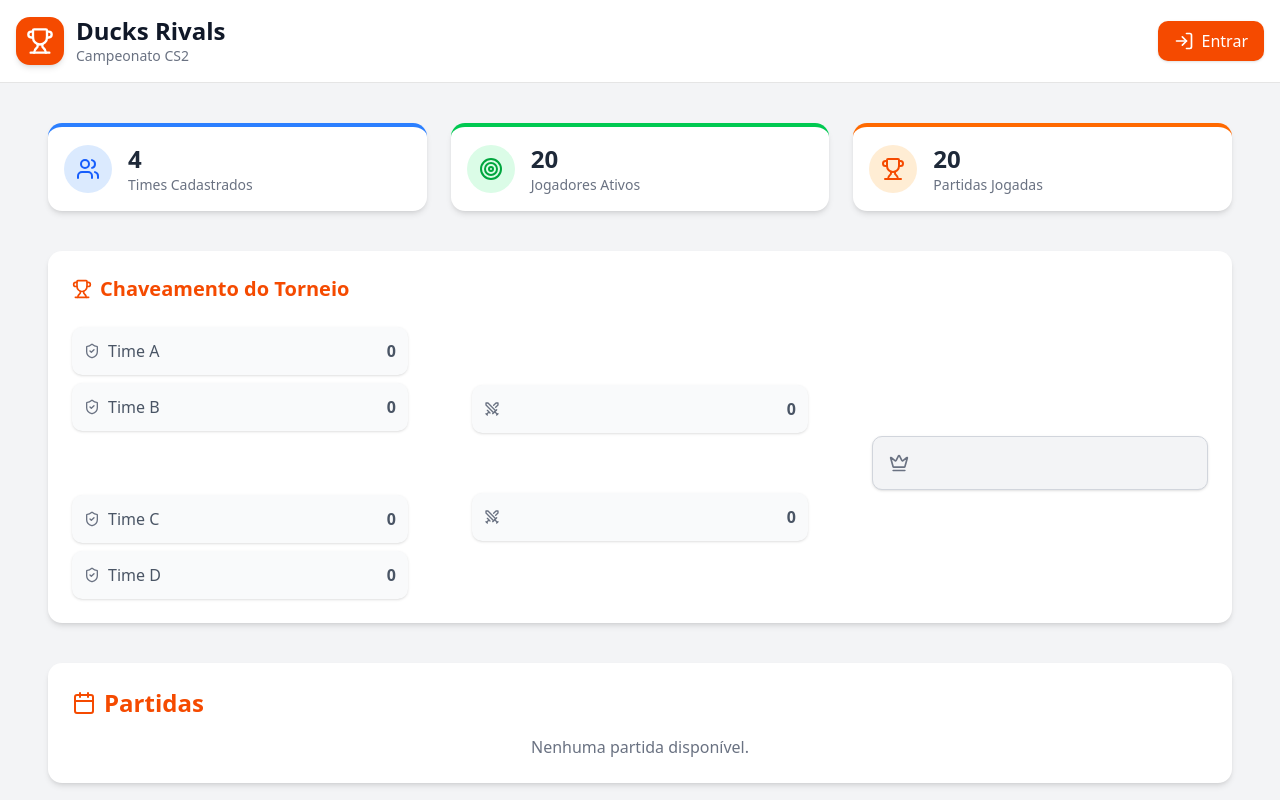
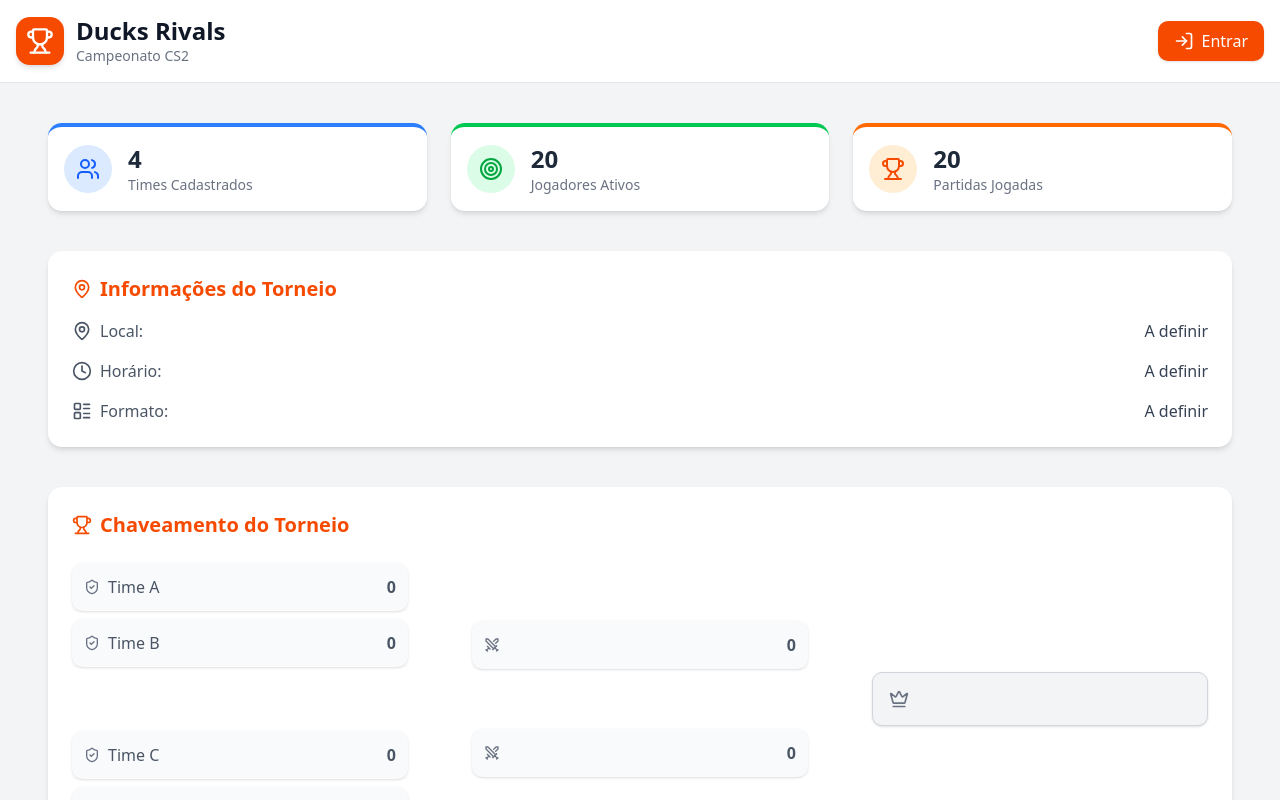
Before and after one commit to deploy-easypanel/rivals_web, a Next.js app: page / in a window 1280 px wide. Shown: the top 800 px of the page. Built offline with nearby package versions, Linux system fonts and the light colour scheme.

Commit message:
feat: add AdminTorneioInfo component for tournament information management and display

```diff
--- a/src/app/admin/page.tsx
+++ b/src/app/admin/page.tsx
@@ -3,10 +3,11 @@
 import AdminBanner from '@/components/admin/AdminBanner';
 import AdminChaveamento from '@/components/admin/AdminChaveamento';
 import AdminPartidas from '@/components/admin/AdminPartidas';
+import AdminTorneioInfo from '@/components/admin/AdminTorneioInfo';
 import Footer from '@/components/Footer';
 import Header from '@/components/Header';
 import Stats from '@/components/Stats';
-import { MapPin, Medal } from 'lucide-react';
+import { Medal } from 'lucide-react';
 
 const topTeams = [
   { name: 'Ducks Squad', wins: 8, losses: 2, points: 24 },
@@ -21,6 +22,7 @@
       <main className="space-y-10 px-6 md:px-12 py-10 bg-gray-100">
         <AdminBanner dataTorneio={new Date('2025-06-30T14:00:00')} />
         <Stats />
+        <AdminTorneioInfo />
         <AdminChaveamento />
         <AdminPartidas />
 
@@ -60,28 +62,6 @@
             ))}
           </div>
         </section>
-
-        {/* Informações do Torneio */}
-        <section className="bg-white rounded-xl shadow-md p-6">
-          <h3 className="text-xl font-bold mb-4 flex items-center">
-            <MapPin className="w-5 h-5 mr-2 text-orange-600" />
-            Informações do Torneio
-          </h3>
-          <ul className="space-y-3">
-            <li className="flex justify-between">
-              <span className="text-gray-600">Local:</span>
-              <span className="font-medium">Stream Twitch</span>
-            </li>
-            <li className="flex justify-between">
-              <span className="text-gray-600">Horário:</span>
-              <span className="font-medium">14:00 - 20:00</span>
-            </li>
-            <li className="flex justify-between">
-              <span className="text-gray-600">Formato:</span>
-              <span className="font-medium">Eliminação Simples</span>
-            </li>
-          </ul>
-        </section>
       </main>
       <Footer />
     </>
--- a/src/app/page.tsx
+++ b/src/app/page.tsx
@@ -6,6 +6,7 @@
 import Header from '@/components/Header';
 import Partidas from '@/components/Partidas';
 import Stats from '@/components/Stats';
+import TorneioInfo from '@/components/TorneioInfo';
 import { MapPin, Medal } from 'lucide-react';
 
 const topTeams = [
@@ -21,6 +22,7 @@
       <main className="space-y-10 px-6 md:px-12 py-10 bg-gray-100">
         {/* <Banner dataTorneio={new Date('2025-06-30T14:00:00')} /> */}
         <Stats />
+        <TorneioInfo />
         <Chaveamento />
         <Partidas />
 
--- /dev/null
+++ b/src/components/TorneioInfo.tsx
@@ -0,0 +1,66 @@
+'use client';
+
+import { Clock, LayoutList, MapPin } from 'lucide-react';
+import { useEffect, useState } from 'react';
+
+const STORAGE_KEY = 'torneio_info';
+
+interface TorneioData {
+  local: string;
+  horario: string;
+  formato: string;
+}
+
+export default function TorneioInfo() {
+  const [data, setData] = useState<TorneioData>({
+    local: '',
+    horario: '',
+    formato: '',
+  });
+
+  useEffect(() => {
+    const stored = localStorage.getItem(STORAGE_KEY);
+    if (stored) {
+      try {
+        const parsed = JSON.parse(stored);
+        if (parsed.local && parsed.horario && parsed.formato) {
+          setData(parsed);
+        }
+      } catch {
+        // Dados inválidos
+      }
+    }
+  }, []);
+
+  return (
+    <section className="bg-white rounded-xl shadow-md p-6 w-full">
+      <h3 className="text-xl font-bold mb-4 flex items-center text-orange-600">
+        <MapPin className="w-5 h-5 mr-2" />
+        Informações do Torneio
+      </h3>
+      <ul className="space-y-4 text-gray-700">
+        <li className="flex items-center justify-between">
+          <div className="flex items-center gap-2 text-gray-600">
+            <MapPin className="w-5 h-5" />
+            <span>Local:</span>
+          </div>
+          <span className="font-medium">{data.local || 'A definir'}</span>
+        </li>
+        <li className="flex items-center justify-between">
+          <div className="flex items-center gap-2 text-gray-600">
+            <Clock className="w-5 h-5" />
+            <span>Horário:</span>
+          </div>
+          <span className="font-medium">{data.horario || 'A definir'}</span>
+        </li>
+        <li className="flex items-center justify-between">
+          <div className="flex items-center gap-2 text-gray-600">
+            <LayoutList className="w-5 h-5" />
+            <span>Formato:</span>
+          </div>
+          <span className="font-medium">{data.formato || 'A definir'}</span>
+        </li>
+      </ul>
+    </section>
+  );
+}
--- /dev/null
+++ b/src/components/admin/AdminTorneioInfo.tsx
@@ -0,0 +1,136 @@
+'use client';
+
+import { Button } from '@/components/ui/button';
+import { Input } from '@/components/ui/input';
+import { Clock, LayoutList, MapPin, Pencil, Save } from 'lucide-react';
+import { useEffect, useState } from 'react';
+
+const STORAGE_KEY = 'torneio_info';
+
+interface TorneioData {
+  local: string;
+  horario: string;
+  formato: string;
+}
+
+export default function AdminTorneioInfo() {
+  const [editMode, setEditMode] = useState(false);
+  const [data, setData] = useState<TorneioData>({
+    local: 'Stream Twitch',
+    horario: '14:00 - 20:00',
+    formato: 'Eliminação Simples',
+  });
+
+  // Carregar dados do localStorage
+  useEffect(() => {
+    const stored = localStorage.getItem(STORAGE_KEY);
+    if (stored) {
+      try {
+        const parsed = JSON.parse(stored);
+        if (parsed.local && parsed.horario && parsed.formato) {
+          setData(parsed);
+        }
+      } catch {
+        // dados inválidos
+      }
+    }
+  }, []);
+
+  // Salvar no localStorage
+  const handleSave = () => {
+    localStorage.setItem(STORAGE_KEY, JSON.stringify(data));
+    setEditMode(false);
+  };
+
+  return (
+    <div className="flex flex-col md:flex-row gap-6">
+      {/* Bloco de Edição */}
+      <div className="w-full md:w-[40%] bg-white rounded-xl shadow-md p-6 space-y-6">
+        <div className="flex items-center justify-between">
+          <h3 className="text-lg font-bold text-orange-600 flex items-center gap-2">
+            <Pencil className="w-5 h-5" />
+            Editar Informações
+          </h3>
+          {!editMode ? (
+            <Button variant="outline" onClick={() => setEditMode(true)}>
+              Editar
+            </Button>
+          ) : (
+            <Button
+              variant="default"
+              onClick={handleSave}
+              className="bg-green-600 hover:bg-green-700 text-white"
+            >
+              <Save className="w-4 h-4 mr-2" />
+              Salvar
+            </Button>
+          )}
+        </div>
+
+        <div className="space-y-4">
+          <div>
+            <label className="text-sm text-gray-600 mb-1 block">Local</label>
+            <Input
+              disabled={!editMode}
+              value={data.local}
+              onChange={(e) =>
+                setData((d) => ({ ...d, local: e.target.value }))
+              }
+            />
+          </div>
+          <div>
+            <label className="text-sm text-gray-600 mb-1 block">Horário</label>
+            <Input
+              disabled={!editMode}
+              value={data.horario}
+              onChange={(e) =>
+                setData((d) => ({ ...d, horario: e.target.value }))
+              }
+            />
+          </div>
+          <div>
+            <label className="text-sm text-gray-600 mb-1 block">Formato</label>
+            <Input
+              disabled={!editMode}
+              value={data.formato}
+              onChange={(e) =>
+                setData((d) => ({ ...d, formato: e.target.value }))
+              }
+            />
+          </div>
+        </div>
+      </div>
+
+      {/* Bloco de Visualização */}
+      <div className="w-full md:w-[60%] bg-white rounded-xl shadow-md p-6">
+        <h3 className="text-xl font-bold mb-4 flex items-center text-orange-600">
+          <MapPin className="w-5 h-5 mr-2" />
+          Informações do Torneio
+        </h3>
+        <ul className="space-y-4 text-gray-700">
+          <li className="flex items-center justify-between">
+            <div className="flex items-center gap-2 text-gray-600">
+              <MapPin className="w-5 h-5" />
+              <span>Local:</span>
+            </div>
+            <span className="font-medium">{data.local}</span>
+          </li>
+          <li className="flex items-center justify-between">
+            <div className="flex items-center gap-2 text-gray-600">
+              <Clock className="w-5 h-5" />
+              <span>Horário:</span>
+            </div>
+            <span className="font-medium">{data.horario}</span>
+          </li>
+          <li className="flex items-center justify-between">
+            <div className="flex items-center gap-2 text-gray-600">
+              <LayoutList className="w-5 h-5" />
+              <span>Formato:</span>
+            </div>
+            <span className="font-medium">{data.formato}</span>
+          </li>
+        </ul>
+      </div>
+    </div>
+  );
+}
```
